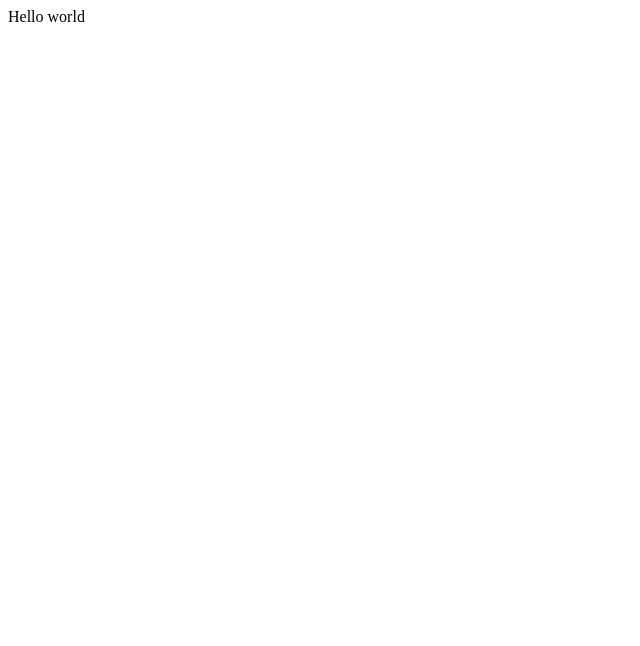
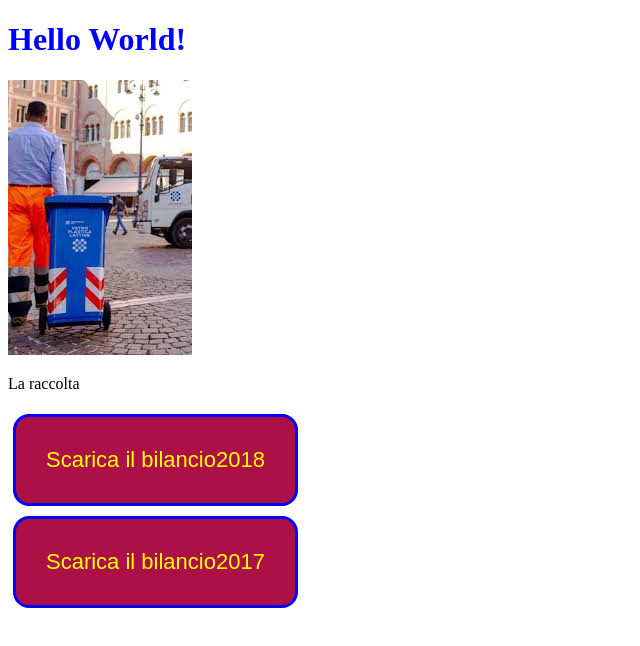
Before and after one commit to FedericoBu/ProjectWork, a plain HTML site: page index.html in a window 1280 px wide. Shown: the whole page, without its empty margins (0-640 px from the left). Drawn offline with Linux system fonts and the light colour scheme.

Commit message:
aggiornamento

```diff
--- a/index.html
+++ b/index.html
@@ -1,16 +1,32 @@
 <!DOCTYPE html>
-<html>
+<html lang="it">
+<head>
+    <meta charset="UTF-8">
+    <meta name="viewport"
+        content="width=device-width, initial-scale=1.0">
+    <title>Prova</title>
+    <link rel="stylesheet" href="./style.css">
+    <style>.pointer {cursor: pointer;} </style>
+</head>
+<body>
 
-<head>
-  <meta charset="utf-8">
-  <meta name="viewport" content="width=device-width">
-  <title>replit</title>
-  <link href="style.css" rel="stylesheet" type="text/css" />
-</head>
+    <h1>Hello World!</h1>
+    <script src="script.js">    </script>
+         <img
+           src="immagini/uomoConBidone.jpg"
+           alt="uomoConBidone." >
+         <p>La raccolta
+         </p>
 
-<body>
-  Hello world
-  <script src="script.js"></script>
+    <a href="https://www.contarina.it/files/filemanager/source/documenti/Bilancio_di_sostenibilita_2018.pdf" target= "_blank" >
+
+       <button class="button">Scarica il bilancio2018</button>
+    </a>
+<br>
+   <a href="http://www.contarina.it/files/filemanager/source/documenti/Bilancio_di_Sostenibilita_2017.pdf" target= "_blank">
+
+       <button class="button">Scarica il bilancio2017</button>
+    </a>
+
 </body>
-
 </html>
--- a/style.css
+++ b/style.css
@@ -1,4 +1,35 @@
-html {
-  height: 100%;
-  width: 100%;
+h1 {
+  color: blue;
 }
+
+.shadowbox {
+  width: 15em;
+  border: 1px solid #333;
+  box-shadow: 8px 8px 5px #444;
+  padding: 8px 12px;
+  background-image: linear-gradient(180deg, #fff, #ddd 40%, #ccc);
+}
+
+.button {
+  background-color: #ad1047;
+  border: 3px solid blue;
+  color: yellow;
+  padding: 30px;
+  text-align: center;
+  text-decoration: none;
+  display: inline-block;
+  font-size: 22px;
+  margin: 5px 5px;
+  border-radius: 16px;
+  transition-duration: 0.6s;
+}
+
+.button:hover {
+  background-color: #04AA6D; /* Green */
+  color: white;
+}
+.button:hover {
+  box-shadow: 0 10px 10px 0 rgba(0,0,0,0.9);
+}
+
+cursor: pointer;
```
Also changed, not shown: immagini/uomoConBidone.jpg (added), 3 other files.
